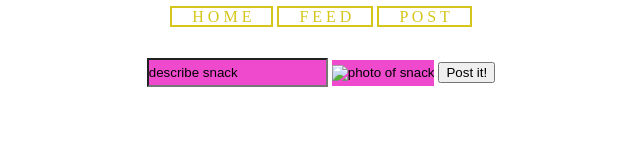
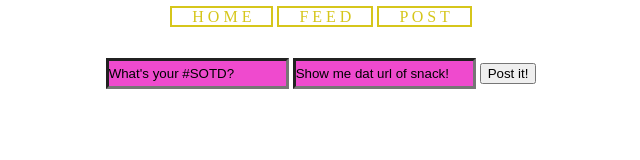
Before and after one commit to girlcodeakl/girlcode-2019-term1, a website: page public/post.html in a window 1280 px wide. Shown: the whole page, without its empty margins (319-959 px from the left). Drawn offline with Linux system fonts and the light colour scheme.

Commit message:
#9 Fixed User can include an image
User can now include an image in their post by copy and pasting a url

```diff
--- a/index.js
+++ b/index.js
@@ -22,12 +22,16 @@ app.get('/posts', sendPostsList);
 
 //let a client POST something new
 function saveNewPost(request, response) {
-  console.log(request.body.message); //write it on the command prompt so we can see
+  console.log(request.body.message);
+  console.log(request.body.url); //write it on the command prompt so we can see
   let post= {};
   post.message = request.body.message;
+  post.url = request.body.url;
   posts.push(post);
   response.send("thanks for your message. Press back to add another");
 }
+//let a client POST an image
+
 app.post('/posts', saveNewPost);
 
 //listen for connections on port 3000
--- a/public/post.html
+++ b/public/post.html
@@ -11,8 +11,8 @@
         <a href="post.html"> P O S T</a>
       </div>
       <form method="post" action="/posts">
-          <input type="text" name="message" value="describe snack" >
-          <input type="image" src="url" value="photo of snack" >
+          <input type="text" name="message" value="What's your #SOTD?" >
+          <input type="text" class="url" name="url" value="Show me dat url of snack!" >
           <button>Post it!</button>
       </form>
   </body>
--- a/public/style.css
+++ b/public/style.css
@@ -35,6 +35,10 @@ h1 {
   text: Helvetica;
 }
 
+input {    border-width: 3px;
+    border-style: inset;
+  }
+
 input {
     padding: 5px 0px;
     background-color:#ef4ace;
```
Also changed, not shown: public/feed.html (+2 -1 lines).
